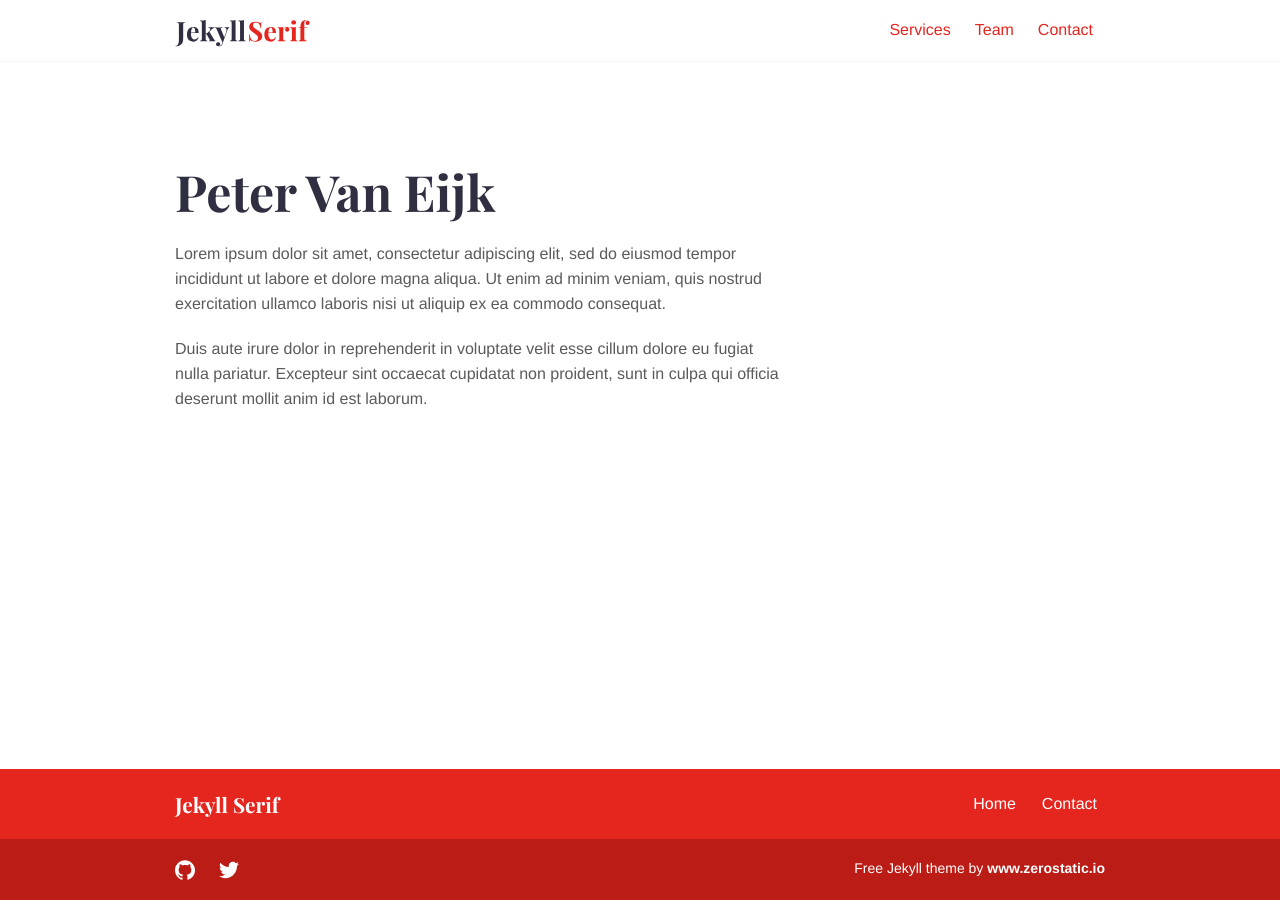
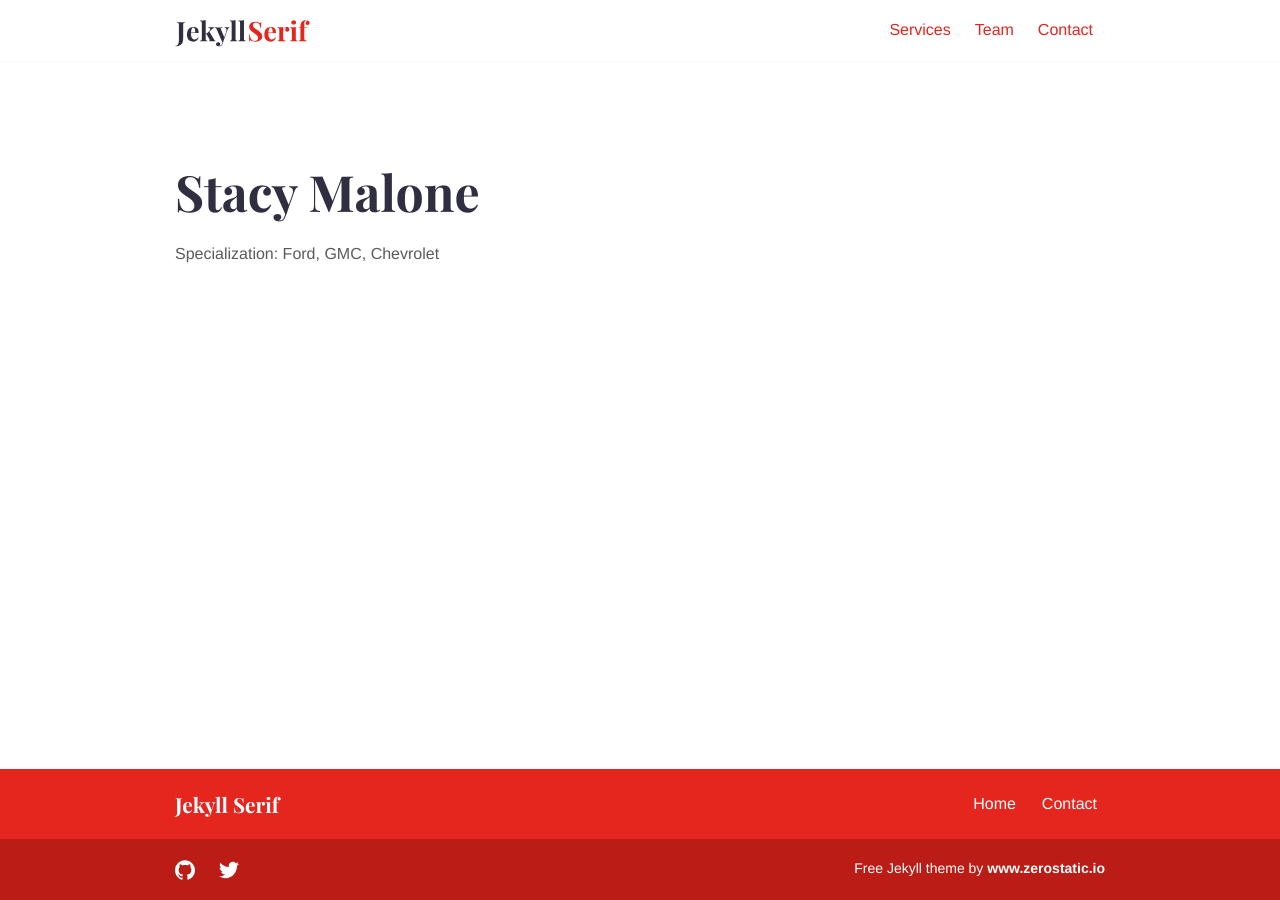
Before and after one commit to MalonesDiesel/malonesdiesel.github.io, a Jekyll site: the page built from _team/peter-van-eijk.md, in a window 1280 px wide. Built offline with Jekyll 4.4.1, drawn with Linux system fonts in a browser that asks for light colours.

Commit message:
Update peter-van-eijk.md

```diff
--- a/_team/peter-van-eijk.md
+++ b/_team/peter-van-eijk.md
@@ -1,15 +1,13 @@
 ---
-title: "Peter Van Eijk"
+title: "Stacy Malone"
 date: 2018-11-19T10:47:58+10:00
 draft: false
 image: "images/team/peter-van-eijk-711986-unsplash.jpg"
-jobtitle: "Director"
+jobtitle: "Master Mechanic · Owner"
 linkedinurl: "https://www.linkedin.com/"
 promoted: true
 weight: 1
 layout: team
 ---
 
-Lorem ipsum dolor sit amet, consectetur adipiscing elit, sed do eiusmod tempor incididunt ut labore et dolore magna aliqua. Ut enim ad minim veniam, quis nostrud exercitation ullamco laboris nisi ut aliquip ex ea commodo consequat.
-
-Duis aute irure dolor in reprehenderit in voluptate velit esse cillum dolore eu fugiat nulla pariatur. Excepteur sint occaecat cupidatat non proident, sunt in culpa qui officia deserunt mollit anim id est laborum.
+Specialization: Ford, GMC, Chevrolet
```
